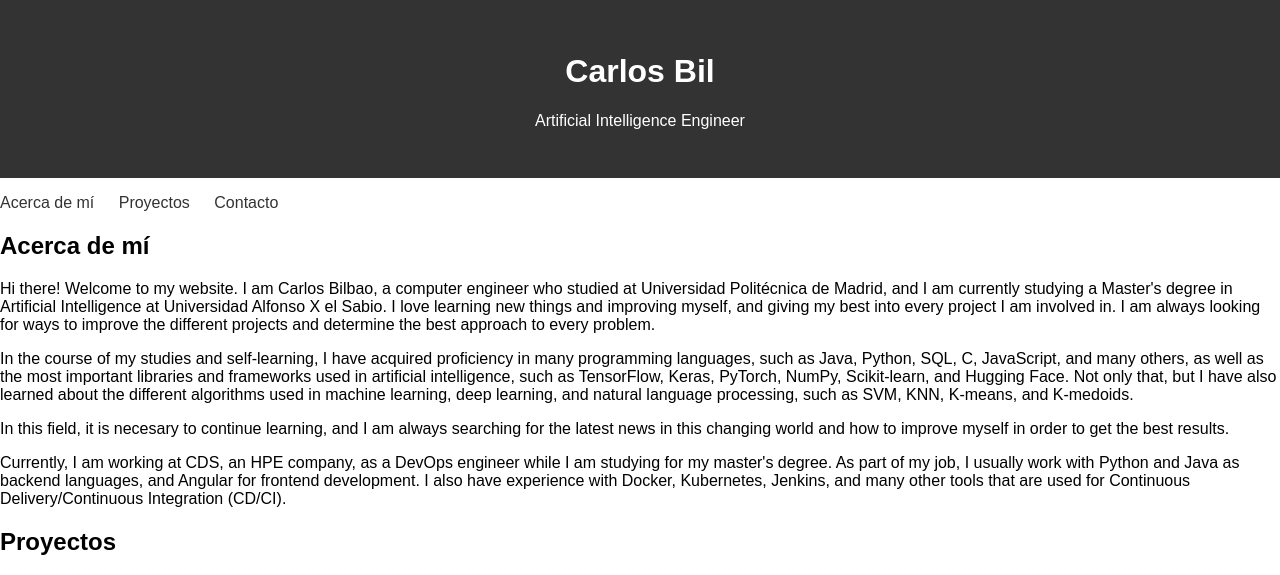
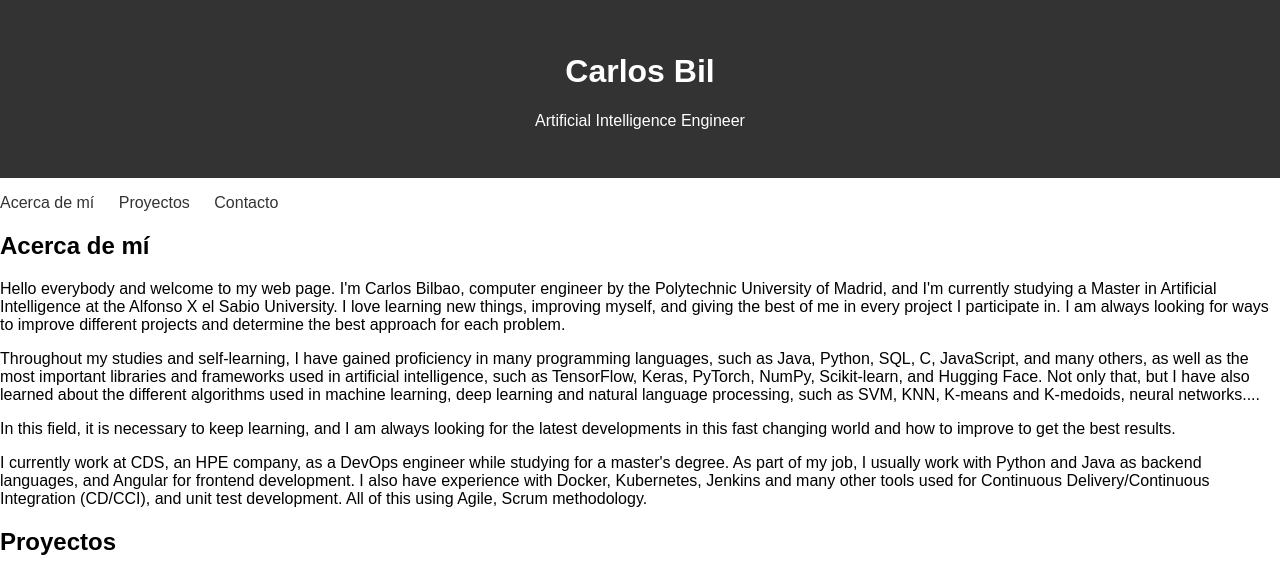
Before and after one commit to Carlosbil/carlosbil.github.io, a plain HTML site: page index.html in a window 1280 px wide. Shown: the top 575 px of the page. Drawn offline with Linux system fonts and the light colour scheme.

Commit message:
Update index.html

```diff
--- a/index.html
+++ b/index.html
@@ -22,11 +22,10 @@
 
     <section id="about">
         <h2>Acerca de mí</h2>
-        <p> Hi there! Welcome to my website. I am Carlos Bilbao, a computer engineer who studied at Universidad Politécnica de Madrid, and I am currently studying a Master's degree in Artificial Intelligence at Universidad Alfonso X el Sabio. I love learning new things and improving myself, and giving my best into every project I am involved in. I am always looking for ways to improve the different projects and determine the best approach to every problem. </p>
-        <p> In the course of my studies and self-learning, I have acquired proficiency in many programming languages, such as Java, Python, SQL, C, JavaScript, and many others, as well as the most important libraries and frameworks used in artificial intelligence, such as TensorFlow, Keras, PyTorch, NumPy, Scikit-learn, and Hugging Face. Not only that, but I have also learned about the different algorithms used in machine learning, deep learning, and natural language processing, such as SVM, KNN, K-means, and K-medoids. </p>
-        <P> In this field, it is necesary to continue learning, and I am always searching for the latest news in this changing world and how to improve myself in order to get the best results.</p>
-        <P>    Currently, I am working at CDS, an HPE company, as a DevOps engineer while I am studying for my master's degree. As part of my job, I usually work with Python and Java as backend languages, and Angular for frontend development. I also have experience with Docker, Kubernetes, Jenkins, and many other tools that are used for Continuous Delivery/Continuous Integration (CD/CI).</p>
-
+        <p>Hello everybody and welcome to my web page. I'm Carlos Bilbao, computer engineer by the Polytechnic University of Madrid, and I'm currently studying a Master in Artificial Intelligence at the Alfonso X el Sabio University. I love learning new things, improving myself, and giving the best of me in every project I participate in. I am always looking for ways to improve different projects and determine the best approach for each problem.</p>
+        <p>Throughout my studies and self-learning, I have gained proficiency in many programming languages, such as Java, Python, SQL, C, JavaScript, and many others, as well as the most important libraries and frameworks used in artificial intelligence, such as TensorFlow, Keras, PyTorch, NumPy, Scikit-learn, and Hugging Face. Not only that, but I have also learned about the different algorithms used in machine learning, deep learning and natural language processing, such as SVM, KNN, K-means and K-medoids, neural networks....</p>
+        <p>In this field, it is necessary to keep learning, and I am always looking for the latest developments in this fast changing world and how to improve to get the best results.    </p>
+        <p>I currently work at CDS, an HPE company, as a DevOps engineer while studying for a master's degree. As part of my job, I usually work with Python and Java as backend languages, and Angular for frontend development. I also have experience with Docker, Kubernetes, Jenkins and many other tools used for Continuous Delivery/Continuous Integration (CD/CCI), and unit test development. All of this using Agile, Scrum methodology.            </p>
 
 
         </p>
```
